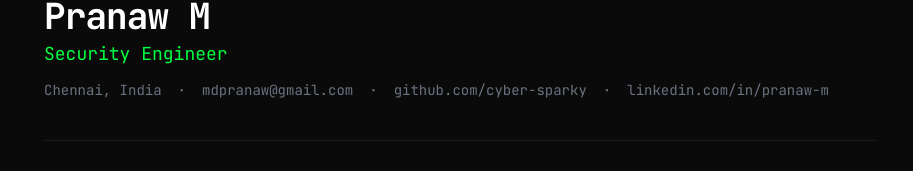
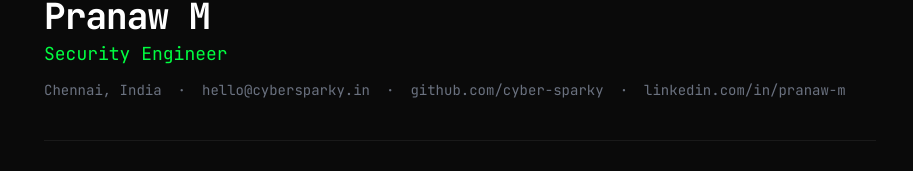
Before and after one commit to cyber-sparky/portfolio, a Next.js app: page /resume in a window 1280 px wide. Shown: the part 127-298 px from the top of the page, without its empty margins (180-1093 px from the left). Built offline with nearby package versions, Linux system fonts and the light colour scheme.

Commit message:
email change

```diff
--- a/app/components/ObfuscatedEmail.tsx
+++ b/app/components/ObfuscatedEmail.tsx
@@ -2,8 +2,8 @@
 
 import { useState, useEffect, useCallback } from 'react';
 
-const USER = 'mdpranaw';
-const DOMAIN = 'gmail.com';
+const USER = 'hello';
+const DOMAIN = 'cybersparky.in';
 
 export function useDecodedEmail() {
   const [email, setEmail] = useState('');
```
Also changed, not shown: public/.well-known/security.txt.
